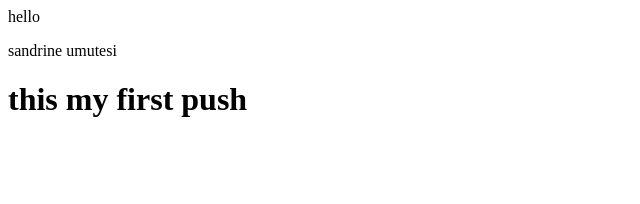
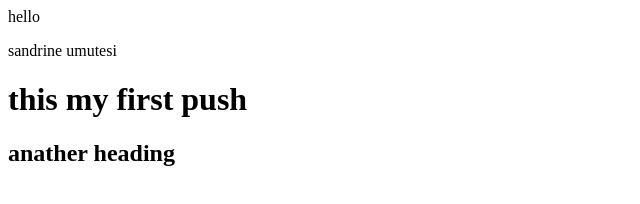
Before and after one commit to Umutesi00/demo-repo, a plain HTML site: page index.html in a window 1280 px wide. Shown: the whole page, without its empty margins (0-640 px from the left). Drawn offline with Linux system fonts and the light colour scheme.

Commit message:
Update index.html
added h2 headline

```diff
--- a/index.html
+++ b/index.html
@@ -2,3 +2,4 @@
 <p> sandrine umutesi
 </p>
 <h1> this my first push</h1>
+<h2> anather heading</h2>
```
